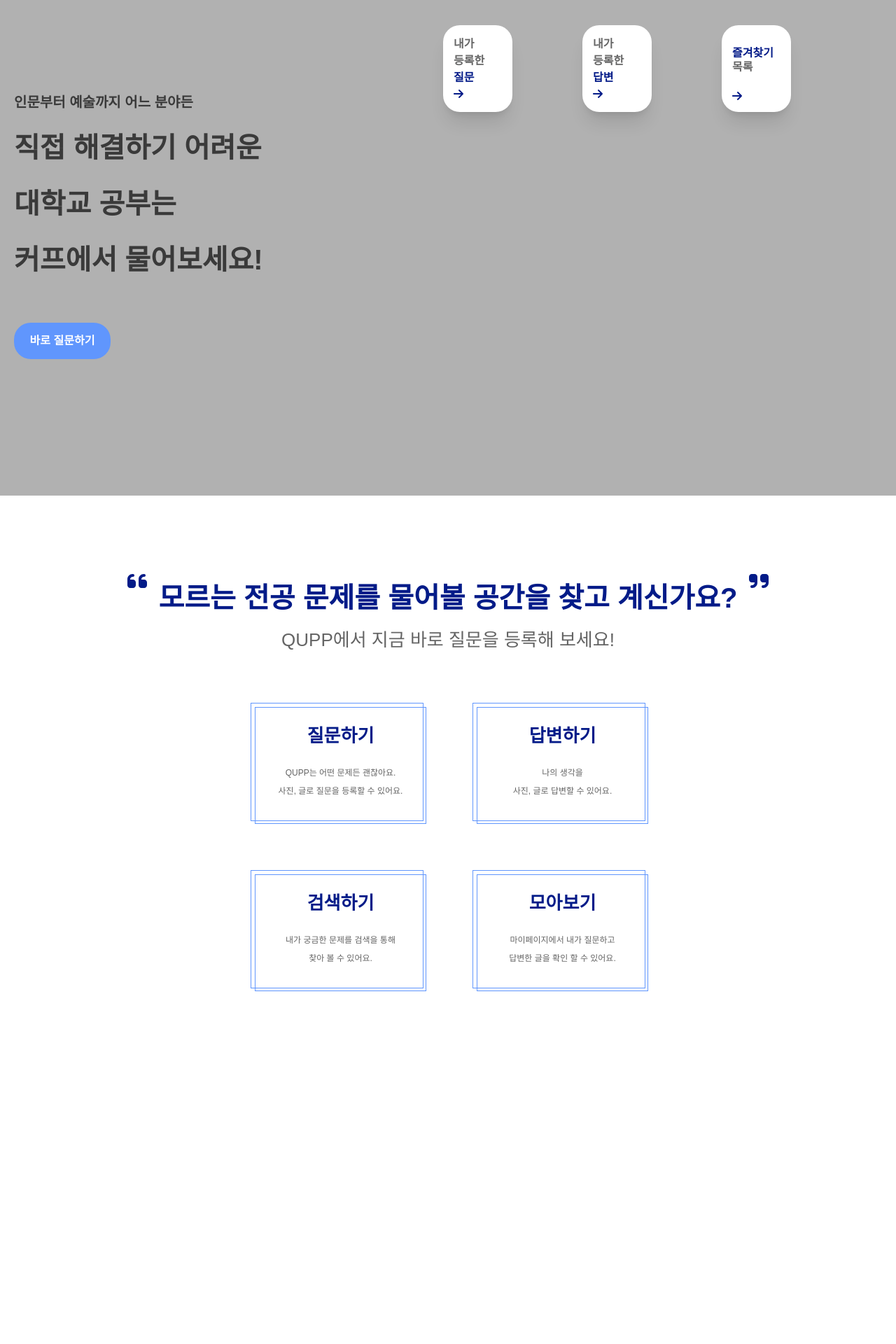
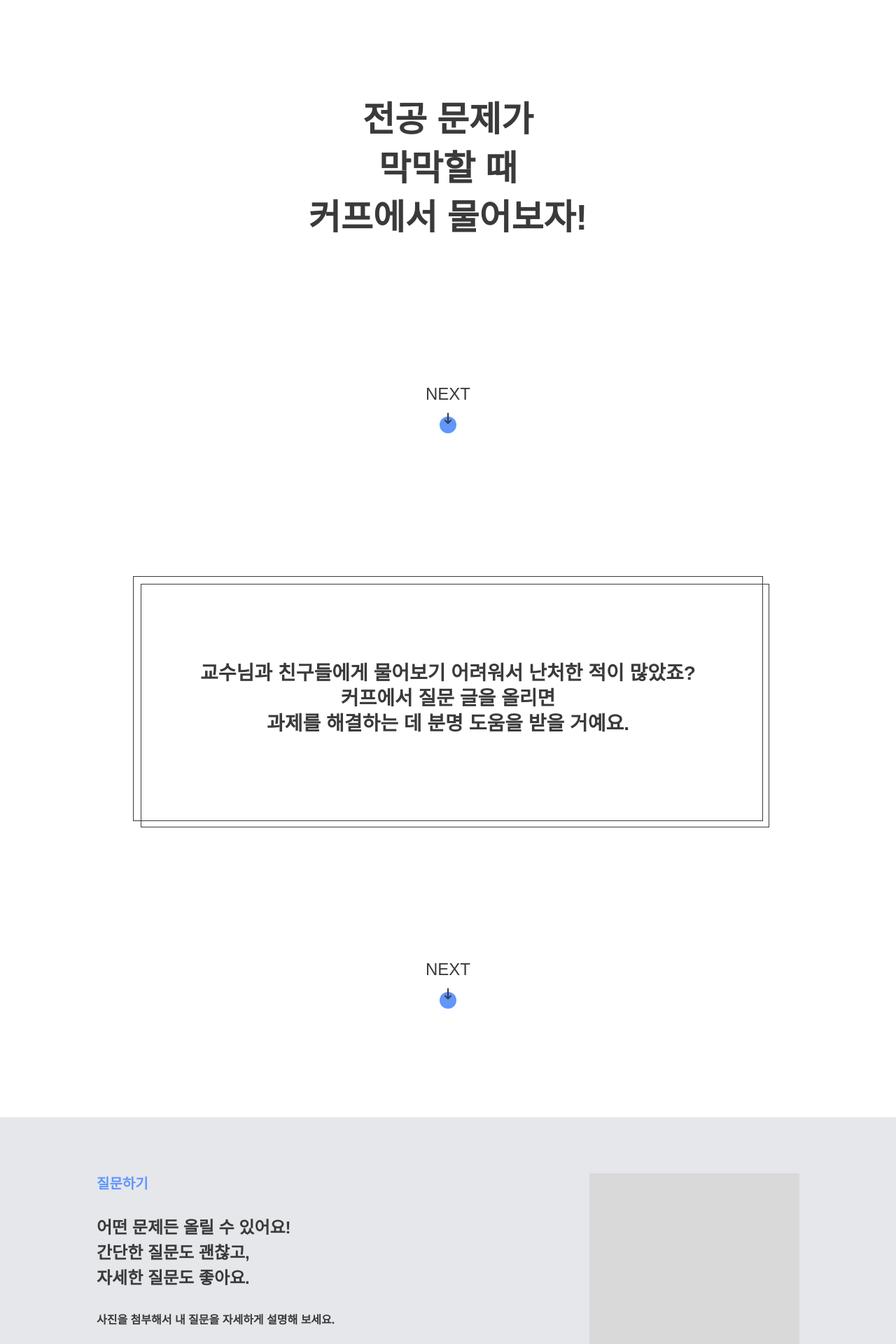
Before and after one commit to crewd/qupp-front, a Next.js app: page / in a window 1280 px wide. Shown: the part 100-2020 px from the top of the page at 70% size. Before the commit the page ends 1657 px from the top, so only its background shows below. Built offline with nearby package versions, Linux system fonts and the light colour scheme.

Commit message:
design: main page 변경

```diff
--- a/components/layout/layout.tsx
+++ b/components/layout/layout.tsx
@@ -17,7 +17,7 @@
           <ModalNavMenu />
         </div>
       </header>
-      <main className="mt-[56px] px-[20px] pb-[40px] max-w-[1280px] m-auto">
+      <main className="mt-[56px] px-[10px] pb-[40px] max-w-[1280px] m-auto">
         {children}
       </main>
     </div>
--- a/pages/index.tsx
+++ b/pages/index.tsx
@@ -1,14 +1,32 @@
 import type { NextPage } from 'next';
 import Head from 'next/head';
-import Link from 'next/link';
 import { FontAwesomeIcon } from '@fortawesome/react-fontawesome';
-import {
-  faArrowRight,
-  faQuoteLeft,
-  faQuoteRight,
-} from '@fortawesome/free-solid-svg-icons';
+import { faArrowDownLong } from '@fortawesome/free-solid-svg-icons';
+import { useRef } from 'react';
 
 const Home: NextPage = () => {
+  const section1Ref = useRef<HTMLDivElement>(null);
+  const section2Ref = useRef<HTMLDivElement>(null);
+  const section3Ref = useRef<HTMLDivElement>(null);
+  const section4Ref = useRef<HTMLDivElement>(null);
+  const section5Ref = useRef<HTMLDivElement>(null);
+
+  const scrollHandler = (order: number) => {
+    if (order === 1) {
+      return section1Ref.current?.scrollIntoView({ behavior: 'smooth' });
+    }
+    if (order === 2) {
+      return section2Ref.current?.scrollIntoView({ behavior: 'smooth' });
+    }
+    if (order === 3) {
+      return section3Ref.current?.scrollIntoView({ behavior: 'smooth' });
+    }
+    if (order === 4) {
+      return section4Ref.current?.scrollIntoView({ behavior: 'smooth' });
+    }
+    section5Ref.current?.scrollIntoView({ behavior: 'smooth' });
+  };
+
   return (
     <div>
       <Head>
@@ -18,122 +36,153 @@
           content="직접 해결하기 어려운 대학교 공부는 커프에서 물어보세요!"
         />
       </Head>
-      <div className="h-[808px] w-full absolute top-0 left-0 right-0 bg-gray-5 -z-10" />
-      <article className="h-[673px] m-auto flex justify-between">
-        <section className="mt-[95px] font-bold">
-          <article className="mb-[50px]">
-            <p className="text-md mb-[10px]">인문부터 예술까지 어느 분야든</p>
-            <p className="text-max leading-[80px]">직접 해결하기 어려운</p>
-            <p className="text-max leading-[80px]">대학교 공부는</p>
-            <p className="text-max leading-[80px]">커프에서 물어보세요!</p>
-          </article>
-          <button className="rounded-3xl bg-primary w-[138px] h-[52px] text-white hover:bg-white hover:text-primary hover:border hover:border-primary">
-            바로 질문하기
+      <div className="flex flex-col justify-around items-center h-[calc(100vh-130px)]">
+        <div className="sm:text-[50px] text-xxl sm:leading-[70px] font-bold text-center">
+          <h1>전공 문제가</h1>
+          <h1>막막할 때</h1>
+          <h1>커프에서 물어보자!</h1>
+        </div>
+        <button
+          className="flex flex-col items-center"
+          onClick={() => scrollHandler(1)}
+        >
+          <p className="pb-[10px] text-lg">NEXT</p>
+          <div className="relative flex flex-col items-center w-[50px]">
+            <FontAwesomeIcon
+              className="animate-bounce"
+              icon={faArrowDownLong}
+            />
+            <div className="w-[24px] h-[24px] bg-primary rounded-full absolute -z-10 top-1" />
+          </div>
         </button>
-        </section>
-        <section className="grid grid-cols-3 gap-[100px] ml-[10px] mr-[130px]">
-          <Link href="/">
-            <a className="bg-white rounded-3xl p-[15px] w-[99px] h-[124px] shadow-xl">
-              <article>
-                <p className="font-bold text-gray-3">
-                  내가 <br /> 등록한
-                  <br /> <span className="text-secondary-sBlue">질문</span>
+      </div>
+      <div className="py-[10px]"></div>
+      <div
+        className="flex flex-col items-center justify-around h-screen"
+        ref={section1Ref}
+      >
+        <div className="border border-gray-1 md:w-[900px] w-full relative py-[100px]">
+          <div className="absolute w-full h-full border border-gray-1 sm:top-[10px] top-[5px] sm:left-[10px] left-[5px]"></div>
+          <div className="lg:text-[28px] md:text-lg text-md leading-[36px] font-bold text-center flex items-center flex-col h-full p-[20px]">
+            <h2>교수님과 친구들에게 물어보기 어려워서 난처한 적이 많았죠?</h2>
+            <h2>커프에서 질문 글을 올리면</h2>
+            <h2>과제를 해결하는 데 분명 도움을 받을 거예요.</h2>
+          </div>
+        </div>
+        <button
+          className="flex flex-col items-center"
+          onClick={() => scrollHandler(2)}
+        >
+          <p className="pb-[10px] text-lg">NEXT</p>
+          <div className="relative flex flex-col items-center w-[50px]">
+            <FontAwesomeIcon
+              className="animate-bounce"
+              icon={faArrowDownLong}
+            />
+            <div className="w-[24px] h-[24px] bg-primary rounded-full absolute -z-10 top-1" />
+          </div>
+        </button>
+      </div>
+      <div
+        className="w-screen py-[70px] ml-[calc(-50vw+50%)] bg-gray-200 mt-[70px] laeding-[30px] -z-20"
+        ref={section2Ref}
+      >
+        <div className=" max-w-[1024px] p-[10px] mx-auto flex md:flex-row flex-col justify-between">
+          <div className="text-lg font-bold">
+            <h3 className="text-primary text-md pb-[30px]">질문하기</h3>
+            <p>어떤 문제든 올릴 수 있어요!</p>
+            <p>간단한 질문도 괜찮고,</p>
+            <p>자세한 질문도 좋아요.</p>
+            <p className="text-regular pt-[30px]">
+              사진을 첨부해서 내 질문을 자세하게 설명해 보세요.
             </p>
+          </div>
+          <div className="w-[300px] h-[400px] bg-[#d9d9d9] md:mt-0 mt-[70px]"></div>
+        </div>
+        <button
+          className="flex flex-col items-center pt-[80px] m-auto"
+          onClick={() => scrollHandler(3)}
+        >
+          <p className="pb-[10px] text-lg">NEXT</p>
+          <div className="relative flex flex-col items-center w-[50px]">
             <FontAwesomeIcon
-                  className="text-secondary-sBlue"
-                  icon={faArrowRight}
+              className="z-10 animate-bounce"
+              icon={faArrowDownLong}
             />
-              </article>
-            </a>
-          </Link>
-          <Link href="/">
-            <a className="bg-white rounded-3xl p-[15px] w-[99px] h-[124px] shadow-xl">
-              <article>
-                <p className="font-bold text-gray-3">
-                  내가 <br /> 등록한
-                  <br /> <span className="text-secondary-sBlue">답변</span>
+            <div className="w-[24px] h-[24px] bg-primary rounded-full absolute top-1" />
+          </div>
+        </button>
+      </div>
+      <div className="py-[70px]" ref={section3Ref}>
+        <div className=" max-w-[1024px] p-[10px] mx-auto flex md:flex-row flex-col justify-between">
+          <div className="text-lg font-bold">
+            <h3 className="text-primary text-md pb-[30px]">검색하기</h3>
+            <p>일단 게시판에서 검색해 보세요.</p>
+            <p>고민하는 문제와 비슷한 질문을 찾을 수도 있어요!</p>
+            <p className="text-regular pt-[30px]">
+              게시판에서는 나와 관련된 계열의 질문들도 확인할 수 있어요.
             </p>
+          </div>
+          <div className="sm:w-[430px] w-full h-[400px] bg-[#d9d9d9] md:mt-0 mt-[70px]"></div>
+        </div>
+        <button
+          className="flex flex-col items-center pt-[80px] m-auto"
+          onClick={() => scrollHandler(4)}
+        >
+          <p className="pb-[10px] text-lg">NEXT</p>
+          <div className="relative flex flex-col items-center w-[50px]">
             <FontAwesomeIcon
-                  className="text-secondary-sBlue"
-                  icon={faArrowRight}
+              className="z-10 animate-bounce"
+              icon={faArrowDownLong}
             />
-              </article>
-            </a>
-          </Link>
-          <Link href="/">
-            <a className="bg-white rounded-3xl p-[15px] w-[99px] h-[124px] shadow-xl">
-              <article>
-                <p className="font-bold text-secondary-sBlue pt-[15px] leading-[20px]">
-                  즐겨찾기
-                  <br /> <span className="text-gray-3">목록</span>
+            <div className="w-[24px] h-[24px] bg-primary rounded-full absolute top-1" />
+          </div>
+        </button>
+      </div>
+      <div
+        className="w-screen py-[70px] ml-[calc(-50vw+50%)] bg-gray-200 mt-[70px] laeding-[30px] -z-20"
+        ref={section4Ref}
+      >
+        <div className=" max-w-[1024px] p-[10px] mx-auto flex md:flex-row flex-col justify-between">
+          <div className="text-lg font-bold">
+            <div className="sm:w-[430px] w-full h-[400px] bg-[#d9d9d9] md:mt-0 mt-[70px] mb-[30px]"></div>
+            <p>답변이 이미 달린 질문 글이면,</p>
+            <p>댓글로 다른 의견을 표현해도 좋아요.</p>
+          </div>
+          <div className="text-lg font-bold">
+            <h3 className="text-primary text-md pb-[30px]">답변하기</h3>
+            <p>질문 글에 달린 답변을 통해</p>
+            <p>질문자와 답변자가</p>
+            <p>1:1 소통을 할 수 있어요.</p>
+          </div>
+        </div>
+        <button
+          className="flex flex-col items-center pt-[80px] m-auto"
+          onClick={() => scrollHandler(5)}
+        >
+          <p className="pb-[10px] text-lg">NEXT</p>
+          <div className="relative flex flex-col items-center w-[50px]">
+            <FontAwesomeIcon
+              className="z-10 animate-bounce"
+              icon={faArrowDownLong}
+            />
+            <div className="w-[24px] h-[24px] bg-primary rounded-full absolute top-1" />
+          </div>
+        </button>
+      </div>
+      <div className="py-[70px]" ref={section5Ref}>
+        <div className=" max-w-[1024px] p-[10px] mx-auto flex md:flex-row flex-col justify-between">
+          <div className="text-lg font-bold">
+            <h3 className="text-primary text-md pb-[30px]">모아보기</h3>
+            <p>일단 게시판에서 검색해 보세요.</p>
+            <p>고민하는 문제와 비슷한 질문을 찾을 수도 있어요!</p>
+            <p className="text-regular pt-[30px]">
+              게시판에서는 나와 관련된 계열의 질문들도 확인할 수 있어요.
             </p>
-                <FontAwesomeIcon
-                  className="text-secondary-sBlue mt-[23px]"
-                  icon={faArrowRight}
-                />
-              </article>
-            </a>
-          </Link>
-        </section>
-      </article>
-      <article className="h-[808px] bg-white flex flex-col justify-center items-center">
-        <div className="flex text-secondary-sBlue">
-          <FontAwesomeIcon icon={faQuoteLeft} size="2x" />
-          <h1 className="text-max leading-[80px] font-bold px-[16px]">
-            모르는 전공 문제를 물어볼 공간을 찾고 계신가요?
-          </h1>
-          <FontAwesomeIcon icon={faQuoteRight} size="2x" />
           </div>
-        <h2 className="text-xl text-gray-3 leading-[40px]">
-          QUPP에서 지금 바로 질문을 등록해 보세요!
-        </h2>
-        <section className="mt-[70px] grid grid-cols-2 gap-[70px]">
-          <article className="w-[247px] h-[169px] border border-primary relative flex justify-center items-center">
-            <div className="absolute w-full h-full border border-primary top-[5px] left-[5px] text-center">
-              <h3 className="text-xl font-black text-secondary-sBlue leading-[80px]">
-                질문하기
-              </h3>
-              <article className="text-sm text-gray-3 leading-[26px]">
-                <p>QUPP는 어떤 문제든 괜찮아요.</p>
-                <p>사진, 글로 질문을 등록할 수 있어요.</p>
-              </article>
+          <div className="sm:w-[430px] w-full h-[400px] bg-[#d9d9d9] md:mt-0 mt-[70px]"></div>
         </div>
-          </article>
-          <article className="w-[247px] h-[169px] border border-primary relative flex justify-center items-center">
-            <div className="absolute w-full h-full border border-primary top-[5px] left-[5px] text-center">
-              <h3 className="text-xl font-black text-secondary-sBlue leading-[80px]">
-                답변하기
-              </h3>
-              <article className="text-sm text-gray-3 leading-[26px]">
-                <p>나의 생각을</p>
-                <p>사진, 글로 답변할 수 있어요.</p>
-              </article>
       </div>
-          </article>
-          <article className="w-[247px] h-[169px] border border-primary relative flex justify-center items-center">
-            <div className="absolute w-full h-full border border-primary top-[5px] left-[5px] text-center">
-              <h3 className="text-xl font-black text-secondary-sBlue leading-[80px]">
-                검색하기
-              </h3>
-              <article className="text-sm text-gray-3 leading-[26px]">
-                <p>내가 궁금한 문제를 검색을 통해</p>
-                <p>찾아 볼 수 있어요.</p>
-              </article>
-            </div>
-          </article>
-          <article className="w-[247px] h-[169px] border border-primary relative flex justify-center items-center">
-            <div className="absolute w-full h-full border border-primary top-[5px] left-[5px] text-center">
-              <h3 className="text-xl font-black text-secondary-sBlue leading-[80px]">
-                모아보기
-              </h3>
-              <article className="text-sm text-gray-3 leading-[26px]">
-                <p>마이페이지에서 내가 질문하고</p>
-                <p>답변한 글을 확인 할 수 있어요.</p>
-              </article>
-            </div>
-          </article>
-        </section>
-      </article>
     </div>
   );
 };
```
Lines whose indentation alone changed are shown as unchanged.
